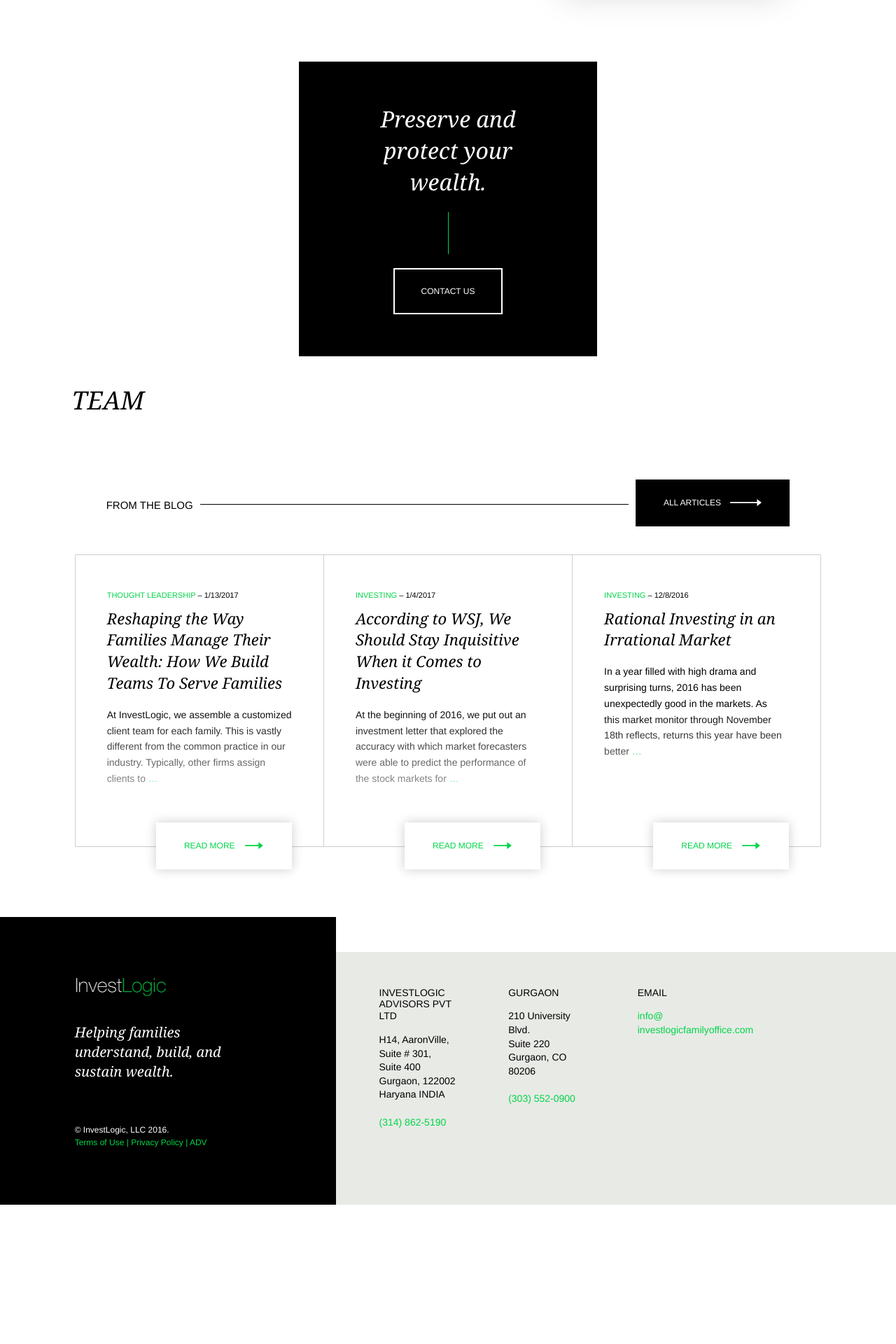
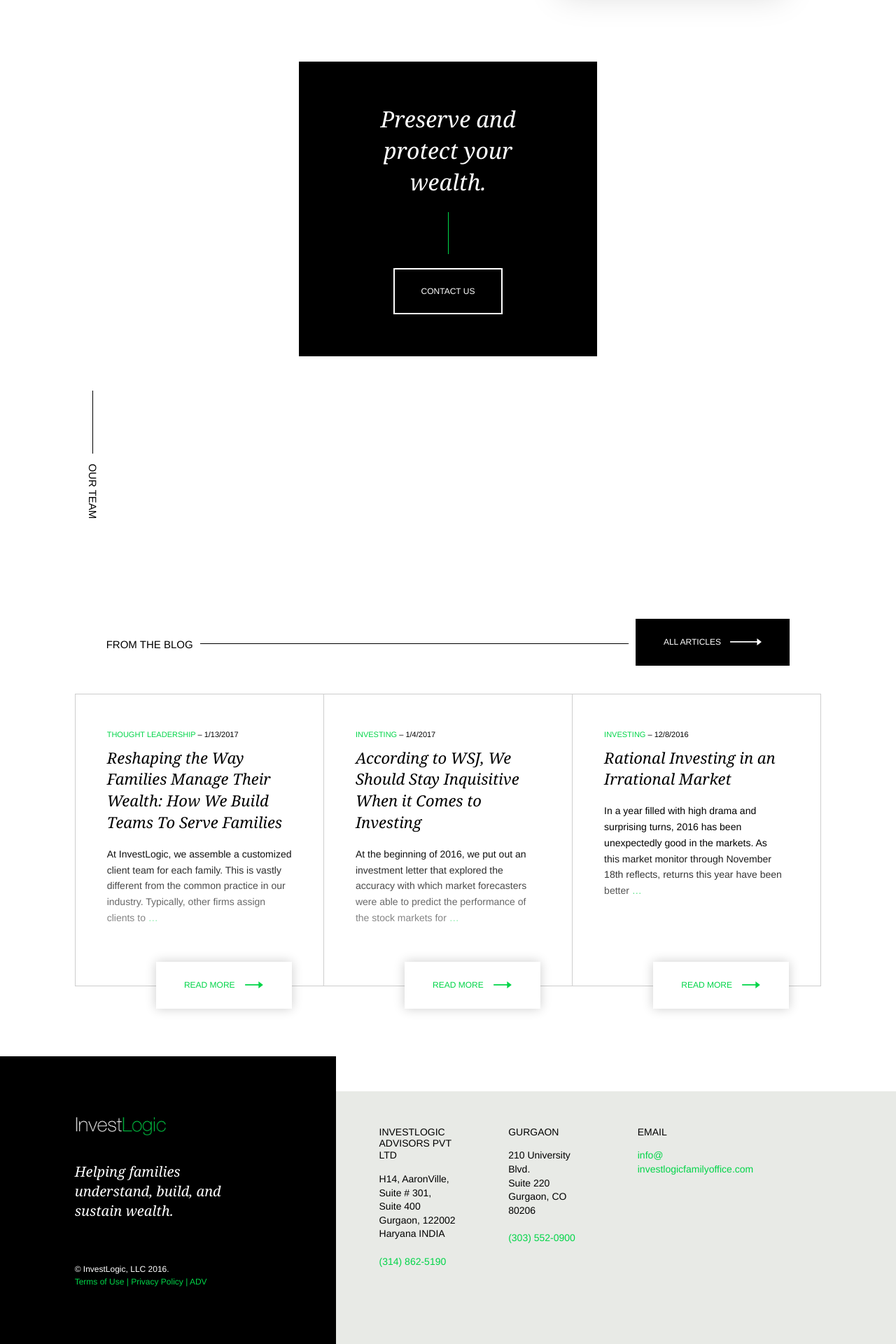
Before and after one commit to neerajkhurana/investlogic, a Jekyll site: the page built from index.html, in a window 1280 px wide. Shown: the part 3306-5226 px from the top of the page at 70% size. Built offline with Jekyll 4.4.1, drawn with Linux system fonts in a browser that asks for light colours; some web fonts are replaced; before the commit the page ends 5027 px from its top, so only the background shows below that.

Commit message:
team changed

```diff
--- a/index.html
+++ b/index.html
@@ -535,7 +535,7 @@
 
 </section>
 
-<section class="contact-module visible">
+<section class="contact-module visible" style="padding-bottom: 0px;">
 
 	<div class="contact-module-inner row">
 
@@ -566,7 +566,22 @@
 </section>
 
 <section id="team-div">
-	<h1 style="margin-left: 8%; margin-top: 15px;">TEAM</h1>
+	<!-- <h1 style="margin-left: 8%; margin-top: 15px;">TEAM</h1> -->
+	<div class="section-label row section-label-services-home visible" style="height: 209px;">
+
+	<div class="section-label-inner columns small-1 small-centered medium-offset-2 large-offset-2">
+
+		<div class="section-label-content one-line"><!--specify one-line or two-line-->
+
+			<span class="intro-line" style="transform: matrix(1, 0, 0, 1, 0, 0);"></span>
+
+			<h2 class="section-label-text" style="opacity: 1; transform: matrix(1, 0, 0, 1, 0, 0);">Our Team</h2>
+
+		</div>
+
+	</div>
+
+</div>
 	<div class="row">
 		<!-- <img src="" alt="" height="200" width="200"> -->
 	</div>
```
Also changed, not shown: css/styles.min.css.
